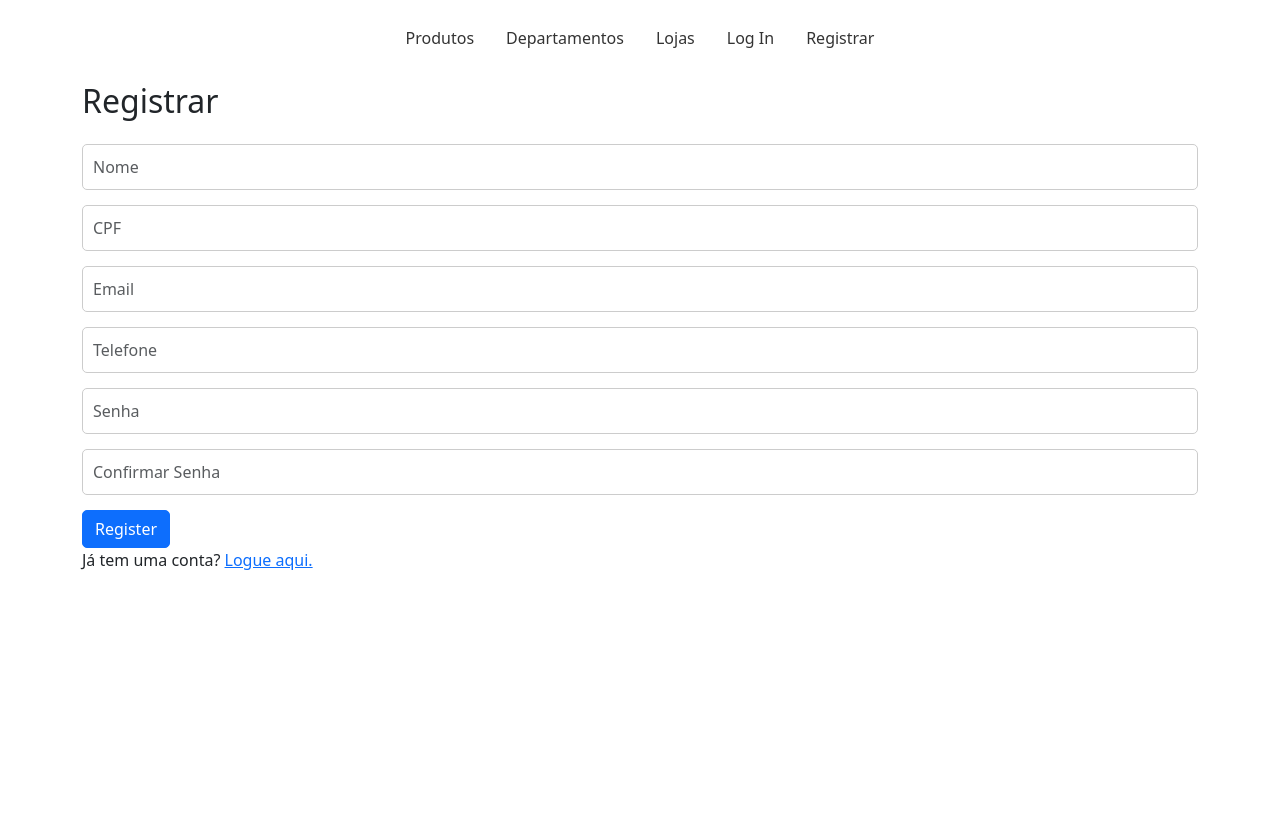
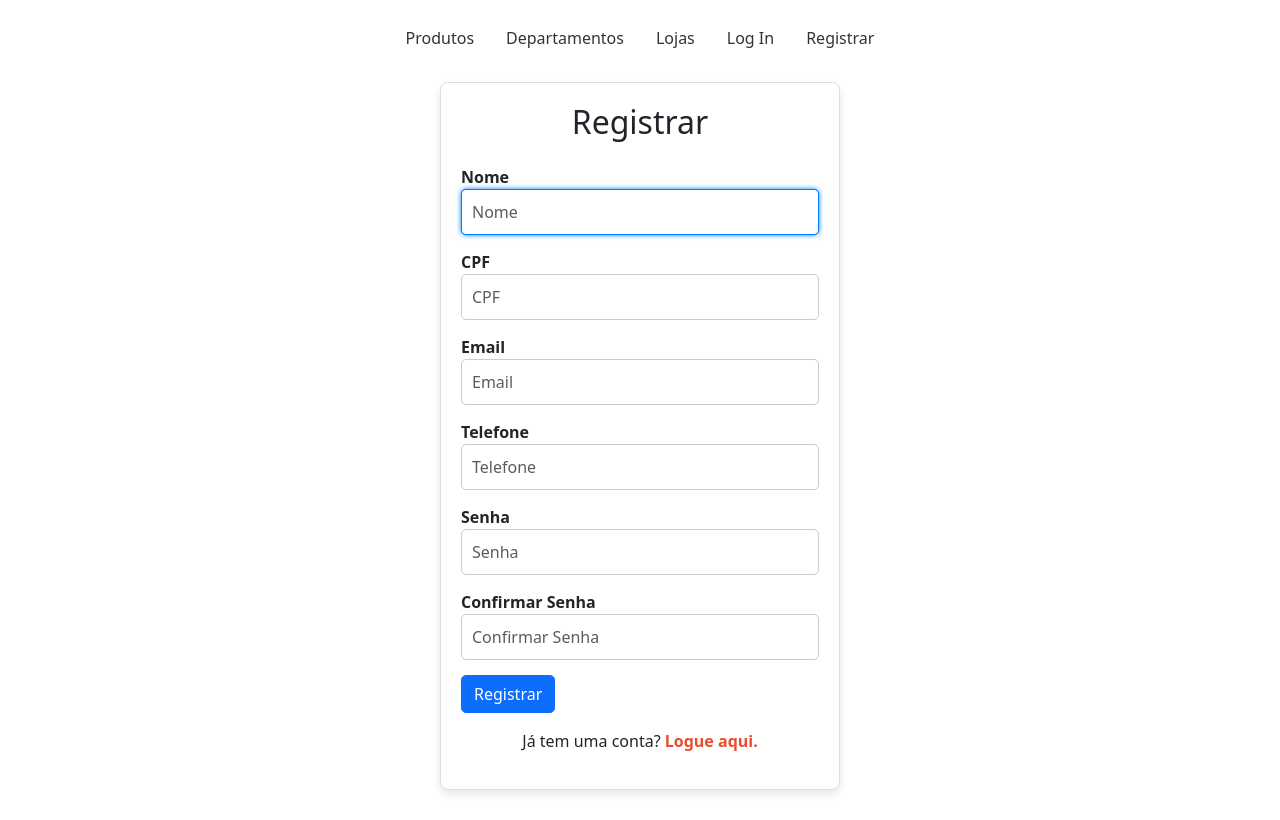
Before and after one commit to pedrovmcastro/BuildExpress, a Django app: page /register in a window 1280 px wide. Shown: the part 124-944 px from the top of the page. Before the commit the page ends 694 px from the top, so only its background shows below. Run offline with Django 5.2, Linux system fonts and the light colour scheme; parts of the project's set-up code (start-up, migrations or seed data) failed here and were passed over.

Commit message:
estilizando a pagina registro e estilizando icones

```diff
--- a/ecommerce/templates/ecommerce/register.html
+++ b/ecommerce/templates/ecommerce/register.html
@@ -3,35 +3,44 @@
 {% block title %}Registrar{% endblock title %}
 
 {% block body %}
-    <h2 class="mb-4">Registrar</h2>
+    <div class="form-container">
+        <h2 class="mb-4 text-center">Registrar</h2>
 
         {% if message %}
-        <div>{{ message }}</div>
+            <div class="alert alert-danger text-center">{{ message }}</div>
         {% endif %}
 
         <form method="post">
             {% csrf_token %}
             <div class="form-group">
-            <input class="form-control" type="text" name="nome" placeholder="Nome">
+                <label for="nome">Nome</label>
+                <input class="form-control" type="text" name="nome" placeholder="Nome" autofocus>
             </div>
             <div class="form-group">
+                <label for="cpf">CPF</label>
                 <input class="form-control" type="text" name="cpf" placeholder="CPF">
             </div>
             <div class="form-group">
+                <label for="email">Email</label>
                 <input class="form-control" type="email" name="email" placeholder="Email">
             </div>
             <div class="form-group">
+                <label for="telefone">Telefone</label>
                 <input class="form-control" type="text" name="telefone" placeholder="Telefone">
             </div>
             <div class="form-group">
+                <label for="password">Senha</label>
                 <input class="form-control" type="password" name="password" placeholder="Senha">
             </div>
             <div class="form-group">
+                <label for="confirmation">Confirmar Senha</label>
                 <input class="form-control" type="password" name="confirmation" placeholder="Confirmar Senha">
             </div>
-        <input class="btn btn-primary" type="submit" value="Register">
+            <input class="btn btn-primary" type="submit" value="Registrar">
         </form>
 
-    Já tem uma conta? <a href="{% url 'ecommerce:login' %}">Logue aqui.</a>
-
+        <p class="mt-3 text-center">
+            Já tem uma conta? <a href="{% url 'ecommerce:login' %}" class="link">Logue aqui.</a>
+        </p>
+    </div>
 {% endblock body %}
--- a/static/styles.css
+++ b/static/styles.css
@@ -202,27 +202,26 @@ label {
 /* Ícones de ações */
 #card-icones a img {
     transition: transform 0.3s ease;
+    object-fit: cover;
 }
 
 #card-icones a:hover img {
     transform: scale(1.1); /* Ampliar ícone levemente no hover */
 }
 
-/* Botões e Links */
-
-.text-decoration-none {
-    text-decoration: none;
+.link {
+    color: #ec4c2c; /* Texto laranja permanente */
+    text-decoration: none; /* Remove sublinhado */
+    font-weight: bold; /* Destaca o texto */
+    transition: color 0.3s ease, transform 0.2s ease, box-shadow 0.3s ease; /* Efeitos suaves */
 }
 
-.text-dark {
-    color: #333;
+.link:hover {
+    color: #d43a20; /* Escurece o texto no hover */
+    transform: translateY(-2px); /* Elevação no hover */
+    box-shadow: 0px 4px 6px rgba(0, 0, 0, 0.1); /* Sombra no hover */
+    text-decoration: none; /* Garante que o sublinhado não volte */
 }
-
-.text-dark:hover {
-    color: #ec4c2c;
-    text-decoration: underline; /* Destaca o link no hover */
-}
-
 
 /* PAGINA PRODUTO */
 /* Estilos para a tabela (header) */
```
Lines whose indentation alone changed are shown as unchanged.
